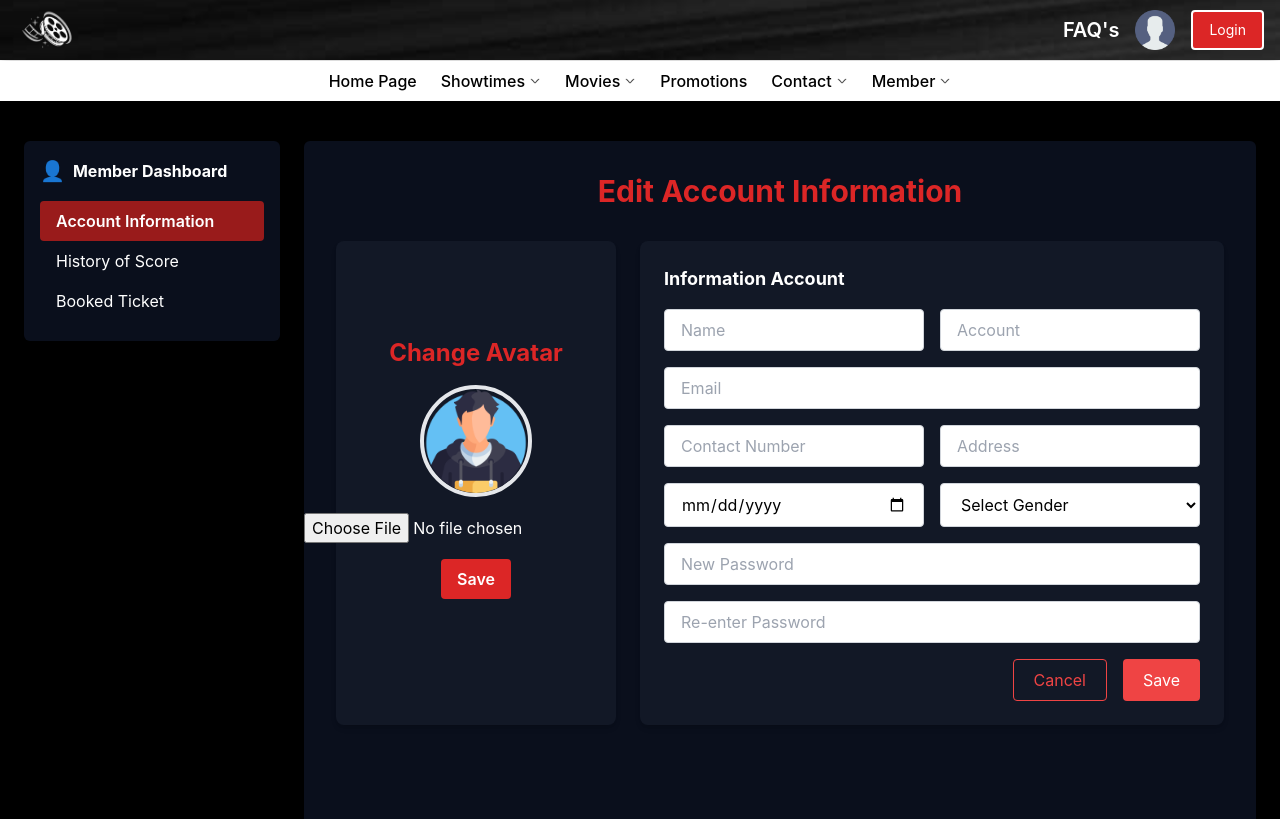
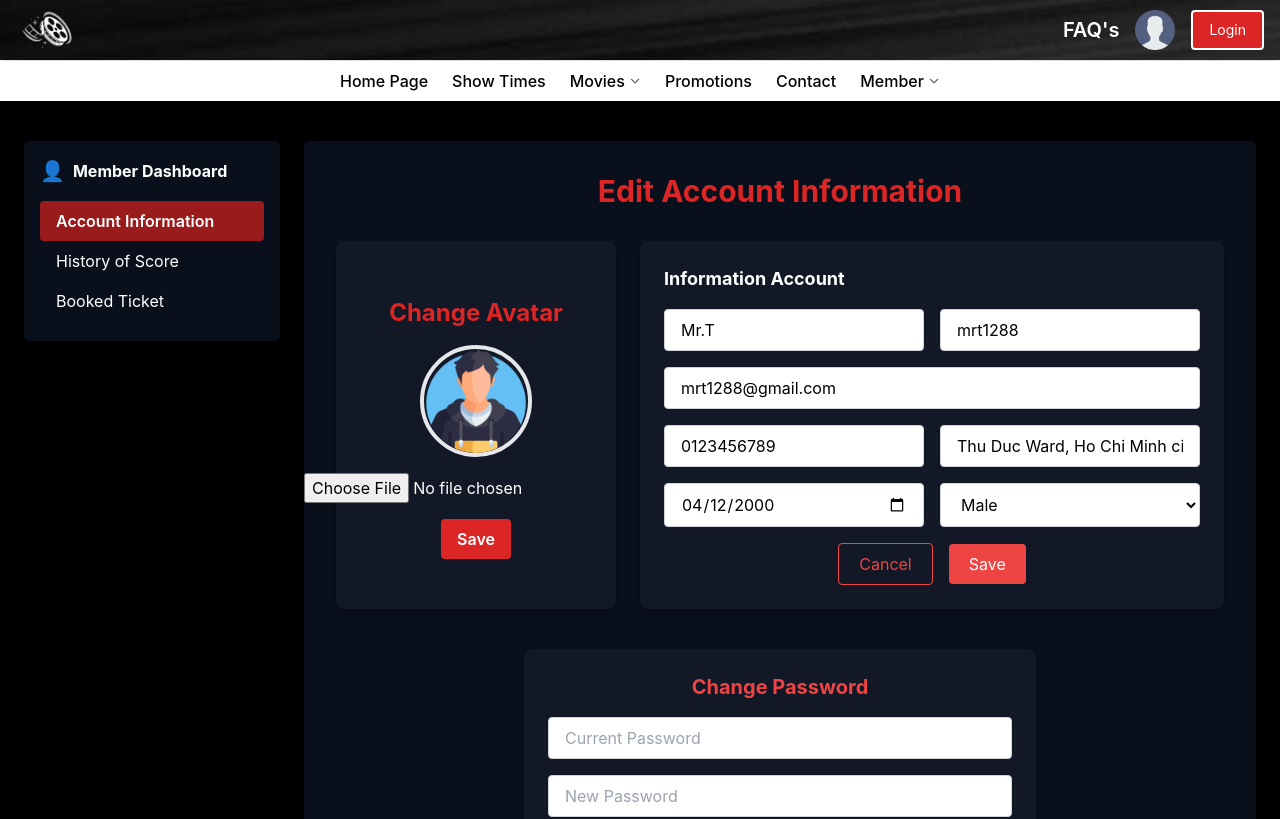
Before and after one commit to DiHoang25/FMOIVE, a React (Create React App) app in the folder fe/: page /editaccount in a window 1280 px wide. Shown: the top 819 px of the page. Built offline with nearby package versions, Linux system fonts and the light colour scheme.

Commit message:
Fix Edit Account, Score History, Views Booked Ticket and Home Page

```diff
--- a/fe/src/App.js
+++ b/fe/src/App.js
@@ -37,7 +37,14 @@ import TicketDetail from './pages/Users/TicketDetail';
 import PaymentPage from './pages/Users/PaymentMethod';
 function AppContent() {
   const location = useLocation();
-  const hideLayout = location.pathname.startsWith('/admin') || location.pathname.startsWith('/employee');
+  const hideLayout =
+  location.pathname.startsWith('/admin')
+  || location.pathname.startsWith('/employee')
+  || location.pathname.startsWith('/login')
+  || location.pathname.startsWith('/register')
+  || location.pathname.startsWith('/reset-password')
+  || location.pathname.startsWith('/forgot-password')
+  || location.pathname.startsWith('/new-password');
 
 
   return (
--- a/fe/src/components/Sidebar-Admin.jsx
+++ b/fe/src/components/Sidebar-Admin.jsx
@@ -69,9 +69,9 @@ const SidebarLayout = ({ children }) => {
               label: 'Confirm Tickets',
             },
             {
-              key: '5',
+              key: '/admin/booking-list',
               icon: <AiOutlineBook />,
-              label: 'Booking List',
+              label: <Link to="/admin/booking-list">Booking List</Link>,
             },
             {
               key: '6',
--- a/fe/src/components/navbar.jsx
+++ b/fe/src/components/navbar.jsx
@@ -1,27 +1,27 @@
 import React, { useState, useRef, useEffect } from 'react';
 import downArrow from '../assets/down-arrow.png';
+import { Link } from 'react-router-dom';
 
 const Navbar = () => {
 return (
 <div className="flex items-center justify-center bg-white shadow px-4 py-2">
-
 <div className="flex space-x-6">
-        <NavItem label="Home Page" showArrow={false} />
-        <NavItem label="Showtimes" />
+<NavItem label="Home Page" to="/" showArrow={false} />
+<NavItem label="Show Times" to="/showtimes" showArrow={false} />
 <DropdownItem
 label="Movies"
 items={[
-            { label: 'Movie Search', href: '/movie-search' },
-            { label: 'Movie News', href: '/MovieNews' },
+{ label: 'Movie Search', to: '/movie-search' },
+{ label: 'Movie News', to: '/MovieNews' },
 ]}
 />
-        <NavItem label="Promotions" showArrow={false} />
-        <NavItem label="Contact" />
+<NavItem label="Promotions" to="/promotions" showArrow={false} />
+<NavItem label="Contact" to="/contact" showArrow={false} />
 <DropdownItem
 label="Member"
 items={[
-            { label: 'Account', href: '/viewaccount' },
-            { label: 'Customer benefits', href: '/authority' },
+{ label: 'Account', to: '/viewaccount' },
+{ label: 'Customer benefits', to: '/authority' },
 ]}
 />
 </div>
@@ -29,23 +29,16 @@ const Navbar = () => {
 );
 };
 
-const NavItem = ({ label, showArrow = true }) => (
-  <div className="flex items-center space-x-1 cursor-pointer hover:text-blue-500 select-none">
-    <span className="text-black font-medium">{label}</span>
-    {showArrow && <img src={downArrow} alt="down-arrow" className="w-3 h-3" />}
-  </div>
-);
+const NavItem = ({ label, to = '#', showArrow = true }) => (
 
+<Link to={to} className="flex items-center space-x-1 cursor-pointer hover:text-blue-500 select-none"> <span className="text-black font-medium">{label}</span> {showArrow && <img src={downArrow} alt="down-arrow" className="w-3 h-3" />} </Link> );
 const DropdownItem = ({ label, items }) => {
 const [isOpen, setIsOpen] = useState(false);
 const dropdownRef = useRef(null);
 
 useEffect(() => {
 const handleClickOutside = (event) => {
-      if (
-        dropdownRef.current &&
-        !dropdownRef.current.contains(event.target)
-      ) {
+if (dropdownRef.current && !dropdownRef.current.contains(event.target)) {
 setIsOpen(false);
 }
 };
@@ -63,17 +56,19 @@ const DropdownItem = ({ label, items }) => {
 <img src={downArrow} alt="arrow" className="w-3 h-3" />
 </button>
 
+
   {isOpen && (
     <div className="absolute top-full left-1/2 -translate-x-1/2 mt-2 w-44 bg-white text-black shadow-md rounded z-50">
       <ul className="py-2">
         {items.map((item, index) => (
           <li key={index}>
-                <a
-                  href={item.href}
+            <Link
+              to={item.to}
               className="block px-4 py-2 hover:bg-gray-100 text-sm"
+              onClick={() => setIsOpen(false)} // đóng dropdown sau khi chọn
             >
               {item.label}
-                </a>
+            </Link>
           </li>
         ))}
       </ul>
--- a/fe/src/pages/Homepage/HomePage.jsx
+++ b/fe/src/pages/Homepage/HomePage.jsx
@@ -251,11 +251,18 @@ const HomePage = () => {
                 <span className="flex items-center gap-1"> <span role="img" aria-label="admin">
                   👤</span>
                   admin </span>
-                <span className="flex items-center gap-1">
+
+              </div>
+              <div>
+              <span className="text-xs flex items-center gap-1">
                   <span role="img" aria-label="calendar">📅
-                  </span> 13/05/2025 </span> </div>
+                  </span> 13/05/2025 </span>
+              </div>
               <p className="text-sm text-gray-700 line-clamp-3">
-                "Avengers End Game: is a last part of Avenger's univer which has 3 hours,... </p> </div> </Link>))} </div> </div>
+                "Avengers End Game: is a last part of Avenger's univer which has 3 hours,... </p>
+                </div> </Link>))}
+        </div>
+      </div>
 
 
       <Modal
--- a/fe/src/pages/Users/ConfirmBooking.jsx
+++ b/fe/src/pages/Users/ConfirmBooking.jsx
@@ -98,7 +98,7 @@ const ConfirmBooking = () => {
             BACK
           </button>
           <button
-            onClick={() => alert('Proceeding to payment...')}
+            onClick={() => navigate('/payment')}
             className="bg-red-600 hover:bg-red-700 text-white px-6 py-2 rounded font-semibold"
           >
             PROCEED TO PAYMENT
--- a/fe/src/pages/Users/EditAccount.jsx
+++ b/fe/src/pages/Users/EditAccount.jsx
@@ -1,16 +1,22 @@
 import React, { useState } from 'react';
+import { useNavigate } from 'react-router-dom';
 import UserDashboardLayout from '../../components/UserDashboardlayout';
 import avatar from '../../assets/avatar.png';
+import { Modal } from 'antd';
 
 const EditAccount = () => {
+    const navigate = useNavigate();
+    const [success, setSuccess] = useState(false);
+
+
     const [formData, setFormData] = useState({
-        name: '',
-        account: '',
-        email: '',
-        dob: '',
-        gender: '',
-        idNumber: '',
-        phoneNumber: '',
+        name: 'Mr.T',
+        account: 'mrt1288',
+        email: 'mrt1288@gmail.com',
+        dob: '2000-04-12',
+        gender: 'Male',
+        idNumber: 'Thu Duc Ward, Ho Chi Minh city',
+        phoneNumber: '0123456789',
         oldPassword: '',
         newPassword: '',
         confirmPassword: '',
@@ -18,12 +24,42 @@ const EditAccount = () => {
 
     const [errors, setErrors] = useState({});
 
+    const actualOldPassword = 'password123'; // demo: password cũ
+
     const handleChange = (e) => {
         const { name, value } = e.target;
         setFormData((prev) => ({ ...prev, [name]: value }));
         setErrors((prev) => ({ ...prev, [name]: '' }));
     };
 
+    const handlePasswordChangeSubmit = () => {
+        // Nếu không có gì được nhập thì không xử lý
+        if (
+            !formData.oldPassword &&
+            !formData.newPassword &&
+            !formData.confirmPassword
+        ) {
+            setErrors((prev) => ({
+                ...prev,
+                oldPassword: 'Please enter your current password to change it.',
+            }));
+            return;
+        }
+
+        // Chạy validation
+        const foundErrors = validate();
+
+        if (
+            foundErrors.oldPassword ||
+            foundErrors.newPassword ||
+            foundErrors.confirmPassword
+        ) {
+            setErrors(foundErrors);
+        } else {
+            console.log('Password changed successfully.');
+            setSuccess(true);
+        }
+    };
     const validate = () => {
         const newErrors = {};
 
@@ -34,8 +70,18 @@ const EditAccount = () => {
         else if (!formData.email.endsWith('@gmail.com')) newErrors.email = 'Email must end with @gmail.com';
         if (!formData.idNumber) newErrors.idNumber = 'ID Number is required.';
         if (!formData.phoneNumber) newErrors.phoneNumber = 'Phone Number is required.';
-        if (!formData.newPassword) newErrors.newPassword = 'New password is required.';
-        if (formData.newPassword !== formData.confirmPassword) newErrors.confirmPassword = 'Passwords do not match.';
+
+        if (formData.oldPassword || formData.newPassword || formData.confirmPassword) {
+            if (!formData.oldPassword) newErrors.oldPassword = 'Please enter your current password.';
+            else if (formData.oldPassword !== actualOldPassword) newErrors.oldPassword = 'Current password is incorrect.';
+            if (!formData.newPassword) {
+                newErrors.newPassword = 'New password is required.';
+            } else if (formData.newPassword.length < 6) {
+                newErrors.newPassword = 'Password must be at least 6 characters.';
+            }
+            if (formData.newPassword !== formData.confirmPassword)
+                newErrors.confirmPassword = 'Passwords do not match.';
+        }
 
         return newErrors;
     };
@@ -46,7 +92,7 @@ const EditAccount = () => {
             setErrors(foundErrors);
         } else {
             console.log('Saved data:', formData);
-
+            setSuccess(true); // Hiển thị popup
         }
     };
 
@@ -57,71 +103,113 @@ const EditAccount = () => {
 
 
                 <div className="grid grid-cols-1 md:grid-cols-3 gap-6">
-                    {/* Avatar Section */}
+                    {/* Avatar */}
                     <div className="bg-[#121826] p-4 rounded-lg shadow-md flex flex-col items-center">
-                        <h2 className="font-bold text-2xl mb-4 mt-20 text-red-600">Change Avatar</h2>
+                        <h2 className="font-bold text-2xl mb-4 mt-10 text-red-600">Change Avatar</h2>
                         <img src={avatar} alt="avatar" className="w-28 h-28 rounded-full border-4 mb-4" />
                         <input type="file" accept="image/png, image/jpeg, image/gif" className="mb-4" />
                         <button className="bg-red-600 hover:bg-red-700 px-4 py-2 rounded font-semibold">Save</button>
                     </div>
 
-                    {/* Form Section */}
+                    {/* Form Thông tin */}
                     <div className="md:col-span-2 bg-[#121826] p-6 rounded-lg shadow-md">
                         <h2 className="font-bold text-lg mb-4">Information Account</h2>
                         <div className="space-y-4">
                             <div className="grid md:grid-cols-2 gap-4">
                                 <div>
-                                    <input name="name" placeholder="Name" value={formData.name} onChange={handleChange} className="bg-white text-black px-4 py-2 rounded w-full border border-gray-300" />
+                                    <input name="name" placeholder="Name" value={formData.name} onChange={handleChange}
+                                        className="bg-white text-black px-4 py-2 rounded w-full border border-gray-300" />
                                     {errors.name && <p className="text-red-500 text-sm mt-1">{errors.name}</p>}
                                 </div>
                                 <div>
-                                    <input name="account" placeholder="Account" value={formData.account} onChange={handleChange} className="bg-white text-black px-4 py-2 rounded w-full border border-gray-300" />
+                                    <input name="account" placeholder="Account" value={formData.account} onChange={handleChange}
+                                        className="bg-white text-black px-4 py-2 rounded w-full border border-gray-300" />
                                     {errors.account && <p className="text-red-500 text-sm mt-1">{errors.account}</p>}
                                 </div>
                             </div>
 
                             <div>
-                                <input name="email" placeholder="Email" value={formData.email} onChange={handleChange} className="bg-white text-black px-4 py-2 rounded w-full border border-gray-300" />
+                                <input name="email" placeholder="Email" value={formData.email} onChange={handleChange}
+                                    className="bg-white text-black px-4 py-2 rounded w-full border border-gray-300" />
                                 {errors.email && <p className="text-red-500 text-sm mt-1">{errors.email}</p>}
                             </div>
 
                             <div className="grid md:grid-cols-2 gap-4">
                                 <div>
-                                    <input name="phoneNumber" placeholder="Contact Number" value={formData.phoneNumber} onChange={handleChange} className="bg-white text-black px-4 py-2 rounded w-full border border-gray-300" />
+                                    <input name="phoneNumber" placeholder="Contact Number" value={formData.phoneNumber} onChange={handleChange}
+                                        className="bg-white text-black px-4 py-2 rounded w-full border border-gray-300" />
                                     {errors.phoneNumber && <p className="text-red-500 text-sm mt-1">{errors.phoneNumber}</p>}
                                 </div>
                                 <div>
-                                    <input name="idNumber" placeholder="Address" value={formData.idNumber} onChange={handleChange} className="bg-white text-black px-4 py-2 rounded w-full border border-gray-300" />
+                                    <input name="idNumber" placeholder="Address" value={formData.idNumber} onChange={handleChange}
+                                        className="bg-white text-black px-4 py-2 rounded w-full border border-gray-300" />
                                     {errors.idNumber && <p className="text-red-500 text-sm mt-1">{errors.idNumber}</p>}
                                 </div>
                             </div>
 
                             <div className="grid md:grid-cols-2 gap-4">
-                                <input name="dob" type="date" value={formData.dob} onChange={handleChange} className="bg-white text-black px-4 py-2 rounded w-full border border-gray-300" />
-                                <select name="gender" value={formData.gender} onChange={handleChange} className="bg-white text-black px-4 py-2 rounded w-full border border-gray-300">
+                                <input name="dob" type="date" value={formData.dob} onChange={handleChange}
+                                    className="bg-white text-black px-4 py-2 rounded w-full border border-gray-300" />
+                                <select name="gender" value={formData.gender} onChange={handleChange}
+                                    className="bg-white text-black px-4 py-2 rounded w-full border border-gray-300">
                                     <option value="">Select Gender</option>
                                     <option value="Male">Male</option>
                                     <option value="Female">Female</option>
                                 </select>
                             </div>
 
-                            <div>
-                                <input type="password" name="newPassword" placeholder="New Password" value={formData.newPassword} onChange={handleChange} className="bg-white text-black px-4 py-2 rounded w-full border border-gray-300" />
-                                {errors.newPassword && <p className="text-red-500 text-sm mt-1">{errors.newPassword}</p>}
-                            </div>
-                            <div>
-                                <input type="password" name="confirmPassword" placeholder="Re-enter Password" value={formData.confirmPassword} onChange={handleChange} className="bg-white text-black px-4 py-2 rounded w-full border border-gray-300" />
-                                {errors.confirmPassword && <p className="text-red-500 text-sm mt-1">{errors.confirmPassword}</p>}
-                            </div>
-
-                            <div className="flex justify-end gap-4 mt-6">
-                                <button className="px-5 py-2 border border-red-500 text-red-500 rounded hover:bg-red-100">Cancel</button>
-                                <button onClick={handleSave} className="px-5 py-2 bg-red-500 text-white rounded hover:bg-red-600">Save</button>
+                            <div className="flex justify-center items-center gap-4 mt-6">
+                                <button onClick={() => navigate('/viewaccount')} className="px-5 py-2 border border-red-500 text-red-500 rounded hover:bg-red-100" > Cancel </button>
+                                <button onClick={handleSave} className="px-5 py-2 bg-red-500 text-white rounded hover:bg-red-600" > Save </button>
                             </div>
                         </div>
                     </div>
                 </div>
+
+                {/* Password Section */}
+                <div className="mt-10 bg-[#121826] p-6 rounded-lg shadow-md max-w-lg mx-auto">
+                    <h2 className="font-bold text-xl mb-4 text-red-500 text-center">Change Password</h2>
+                    <div className="flex flex-col gap-4">
+                        <div>
+                            <input type="password" name="oldPassword" placeholder="Current Password" value={formData.oldPassword} onChange={handleChange} className="bg-white text-black px-4 py-2 rounded w-full border border-gray-300" />
+                            {errors.oldPassword && (<p className="text-red-500 text-sm mt-1">{errors.oldPassword}</p>)}
+                        </div>
+                        <div>
+                            <input type="password" name="newPassword" placeholder="New Password" value={formData.newPassword} onChange={handleChange} className="bg-white text-black px-4 py-2 rounded w-full border border-gray-300" />
+                            {errors.newPassword && (<p className="text-red-500 text-sm mt-1">{errors.newPassword}</p>)}
+                        </div>
+                        <div>
+                            <input type="password" name="confirmPassword" placeholder="Re-enter Password" value={formData.confirmPassword} onChange={handleChange} className="bg-white text-black px-4 py-2 rounded w-full border border-gray-300" />
+                            {errors.confirmPassword && (<p className="text-red-500 text-sm mt-1">{errors.confirmPassword}</p>)}
+                        </div>
+                    </div>
+                    <div className="flex justify-center items-center gap-4 mt-6">
+                        <button onClick={() => navigate('/viewaccount')} className="px-5 py-2 border border-red-500 text-red-500 rounded hover:bg-red-100" > Cancel </button>
+                        <button onClick={handlePasswordChangeSubmit} className="px-5 py-2 bg-red-500 text-white rounded hover:bg-red-600" > Save </button>
+                    </div>
+                </div>
             </div>
+            {/* ✅ Modal Success nằm ở đây (phần JSX) */}
+            <Modal
+                open={success}
+                onCancel={() => setSuccess(false)}
+                footer={null}
+                centered
+                width={350}
+            >
+                <div className="text-center p-6">
+                    <div className="text-green-500 text-5xl mb-4">✔️</div>
+                    <h3 className="text-xl font-bold text-gray-800 mb-2">Success</h3>
+                    <p className="text-sm text-gray-600">Your account has been updated successfully.</p>
+                    <button
+                        onClick={() => setSuccess(false)}
+                        className="mt-4 bg-red-600 text-white px-4 py-2 rounded w-full"
+                    >
+                        Close
+                    </button>
+                </div>
+            </Modal>
+
         </UserDashboardLayout>
     );
 };
--- a/fe/src/pages/Users/ViewsBookedTicket.jsx
+++ b/fe/src/pages/Users/ViewsBookedTicket.jsx
@@ -34,7 +34,7 @@ const ticketData = [
     {
         id: 'BK012347',
         movie: 'Avengers: Endgame',
-        date: 'Dec 24, 2024',
+        date: 'Dec 24, 2027',
         time: '6:30 PM',
         status: 'CONFIRMED',
         seats: 'A16, A17',
@@ -45,7 +45,7 @@ const ticketData = [
         duration: '2h 50m'
     },
     {
-        id: 'BK012346',
+        id: 'BK012349',
         movie: 'Avengers: Endgame',
         date: 'Dec 25, 2024',
         time: '9:00 PM',
```
Also changed, not shown: fe/src/pages/Users/ScoreHistory.jsx (+50 -48 lines). Lines whose indentation alone changed are shown as unchanged.
